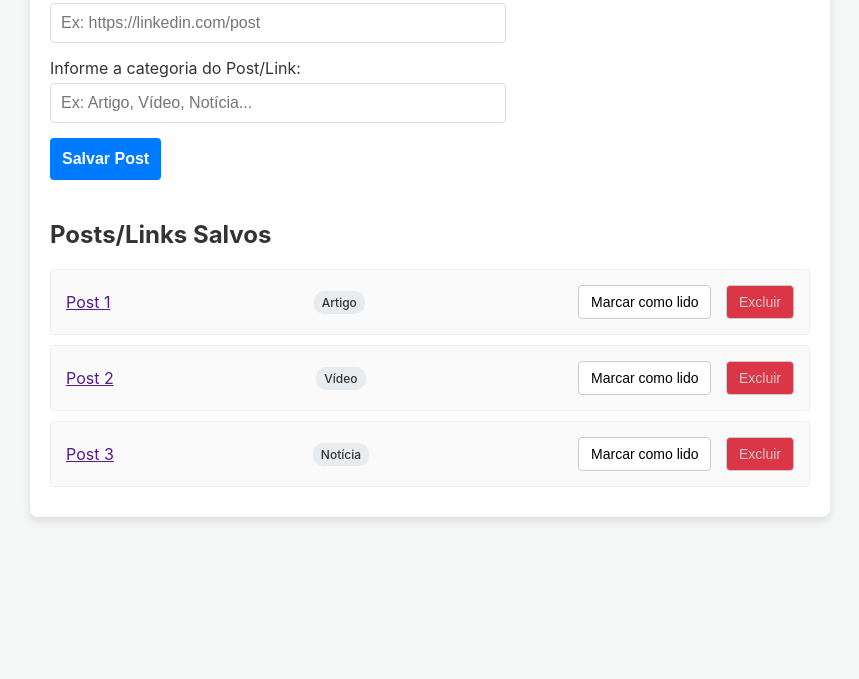
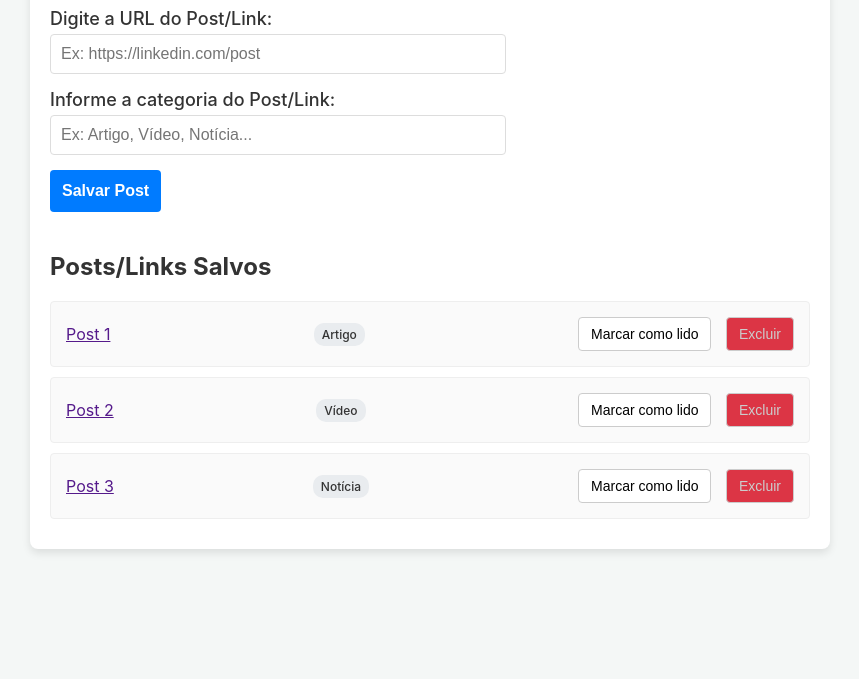
Before and after one commit to klebermkardel/postbox, a plain HTML site: page index.html in a window 1280 px wide. Shown: the part 121-800 px from the top of the page, without its empty margins (210-1069 px from the left). Drawn offline with Linux system fonts and the light colour scheme.

Commit message:
chore: Estiliza título principal e labels do form

```diff
--- a/CSS/style.css
+++ b/CSS/style.css
@@ -23,6 +23,10 @@ main {
     box-shadow: 0 4px 8px rgba(0, 0, 0, 0.1);
 }
 
+main h1 {
+    margin-bottom: 30px;
+}
+
 /* Formulário */
 
 .form-section {
@@ -39,6 +43,11 @@ main {
     display: flex;
     flex-direction: column;
     gap: 5px;
+}
+
+.url-label, .category-label {
+    font-weight: 500;
+    font-size: 18px;
 }
 
 input[type="url"], input[type="text"] {
--- a/index.html
+++ b/index.html
@@ -13,11 +13,11 @@
         <section class="form-section">
             <form action="">
                 <div class="url-field">
-                    <label for="url-input">Digite a URL do Post/Link:</label>
+                    <label class="url-label" for="url-input">Digite a URL do Post/Link:</label>
                     <input type="url" id="url-input" placeholder="Ex: https://linkedin.com/post">
                 </div>
                 <div class="category-field">
-                    <label for="category-input">Informe a categoria do Post/Link:</label>
+                    <label class="category-label" for="category-input">Informe a categoria do Post/Link:</label>
                     <input type="text" id="category-input" placeholder="Ex: Artigo, Vídeo, Notícia...">
                 </div>
                 <div class="save-button">
```
